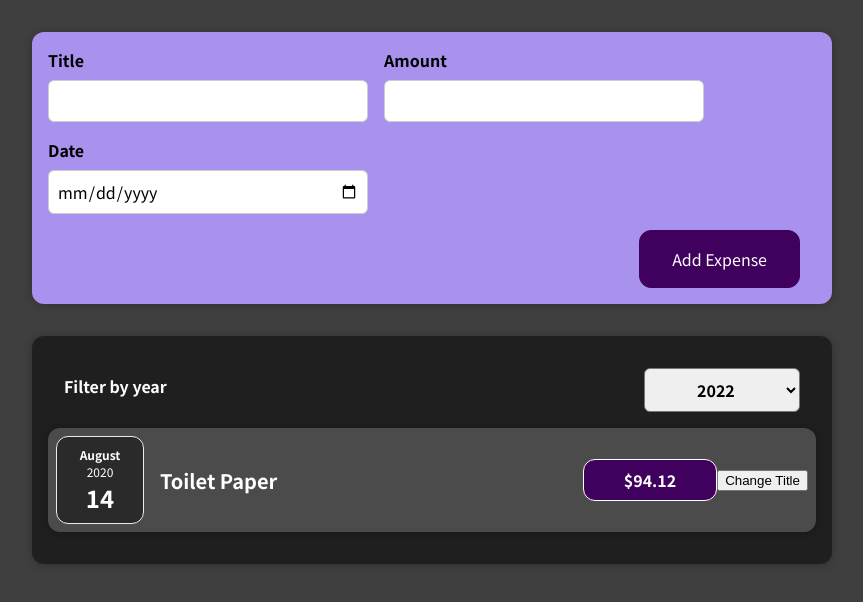
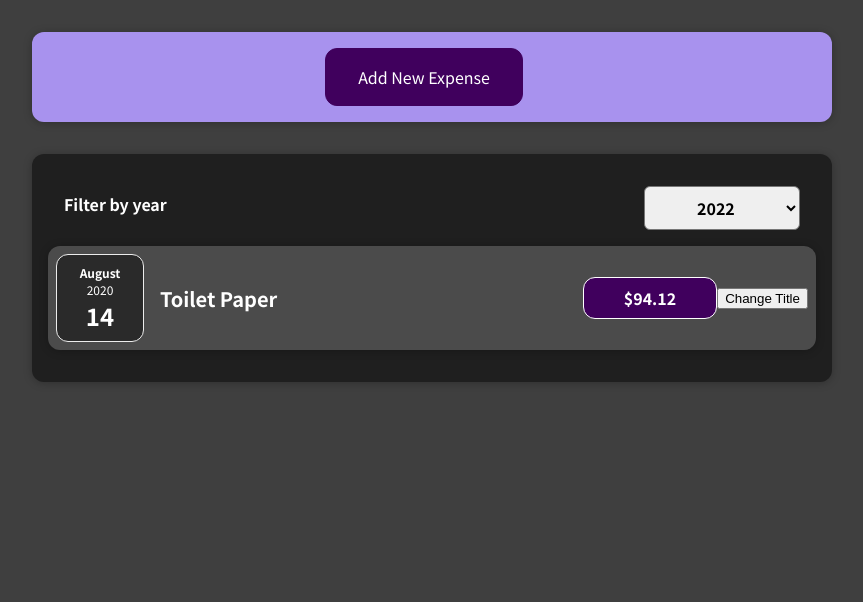
Before and after one commit to scottpeat/expensetrackerreactjs, a React (Create React App) app: page / in a window 1280 px wide. Shown: the top 602 px of the page, without its empty margins (208-1071 px from the left). Built offline with nearby package versions, Linux system fonts and the light colour scheme.

Commit message:
Add New expense show and hide form functionality implemented

```diff
--- a/src/components/NewExpense/ExpenseForm.js
+++ b/src/components/NewExpense/ExpenseForm.js
@@ -76,6 +76,9 @@ const ExpenseForm = (props) => {
         </div>
       </div>
       <div className="new-expense__actions">
+        <button type="button" onClick={props.onCancel}>
+          Cancel
+        </button>
         <button type="submit">Add Expense</button>
       </div>
     </form>
--- a/src/components/NewExpense/NewExpense.js
+++ b/src/components/NewExpense/NewExpense.js
@@ -1,19 +1,38 @@
 import './NewExpense.css';
 
 import ExpenseForm from './ExpenseForm';
+import { useState } from 'react';
 
 const NewExpense = (props) => {
+  const [isEditing, setIsEditing] = useState(false);
   const saveExpenseDataHandler = (enteredExpenseData) => {
     const expenseData = {
       ...enteredExpenseData,
       id: Math.random().toString(),
     };
     props.onAddExpense(expenseData);
+    setIsEditing(false);
+  };
+
+  const startEditingHandler = () => {
+    setIsEditing(true);
+  };
+
+  const stopEditingHandler = () => {
+    setIsEditing(false);
   };
 
   return (
     <div className="new-expense">
-      <ExpenseForm onSaveExpenseData={saveExpenseDataHandler} />
+      {!isEditing && (
+        <button onClick={startEditingHandler}>Add New Expense</button>
+      )}
+      {isEditing && (
+        <ExpenseForm
+          onSaveExpenseData={saveExpenseDataHandler}
+          onCancel={stopEditingHandler}
+        />
+      )}
     </div>
   );
 };
```
Also changed, not shown: 1 other file (tests, documents, lock files or other folders).
